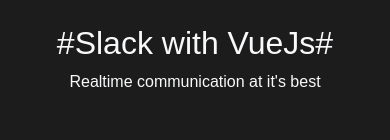
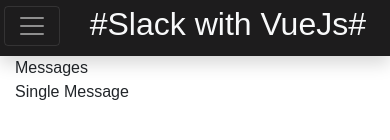
Before and after one commit to Omar611/Chat-App-Using-VueJs, a Vue app: page / in a window 390 px wide. Shown: the top 140 px of the page. Built offline with nearby package versions, Linux system fonts and the light colour scheme; no server answers; sample sign-in values are in the browser's storage.

Commit message:
Make sidebar collapse on mobile

```diff
--- a/src/pages/chat.vue
+++ b/src/pages/chat.vue
@@ -2,7 +2,7 @@
     <div>
         <div class="container-fluid">
             <div class="row">
-                <div class="col-md-3 p-4 sidebar">
+                <div class="col-md-3 p-0">
                     <sidebar />
                 </div>
                 <div class="col-md-9 content">
@@ -26,11 +26,3 @@
     },
 };
 </script>
-
-<style scoped>
-.sidebar {
-    height: 100vh;
-    background-color: #1d1c1d;
-    overflow: auto;
-}
-</style>
--- a/src/sidebar/sidebar.vue
+++ b/src/sidebar/sidebar.vue
@@ -1,7 +1,50 @@
 <template>
     <div>
-        <h2 class="text-light text-center">#Slack with VueJs#</h2>
-        <p class="text-light text-center mb-5">
+        <nav
+            class="
+                navbar navbar-dark
+                sticky-top
+                flex-md-nowrap
+                p-0
+                shadow
+                mobile-nav
+            "
+        >
+            <!-- <a href="#"
+                >Company name</a
+            > -->
+            <div
+                class="navbar-brand col-md-3 col-lg-2 mr-0 px-4 hide-on-desktop "
+            >
+                <h2 class="text-light text-right">
+                    #Slack with VueJs#
+                </h2>
+            </div>
+            <button
+                class="
+                    navbar-toggler
+                    position-absolute
+                    ml-1
+                    mb-1
+                    d-md-none
+                    collapsed
+                "
+                type="button"
+                data-toggle="collapse"
+                data-target="#sidebarMenu"
+                aria-controls="sidebarMenu"
+                aria-expanded="false"
+                aria-label="Toggle navigation"
+            >
+                <span class="navbar-toggler-icon"></span>
+            </button>
+        </nav>
+        <nav id="sidebarMenu" class="d-md-block p-4 sidebar collapse" style="">
+            <div class="sidebar-sticky pt-3">
+                <h2 class="text-light text-center hide-on-mobile">
+                    #Slack with VueJs#
+                </h2>
+                <p class="text-light text-center mb-5 hide-on-mobile">
                     Realtime communication at it's best
                 </p>
                 <div class="text-center my-4">
@@ -14,7 +57,10 @@
                         />
                     </span>
                     <span>
-                <h3 class="text-light" v-text="getCurrentUser.displayName"></h3>
+                        <h3
+                            class="text-light"
+                            v-text="getCurrentUser.displayName"
+                        ></h3>
                     </span>
                 </div>
                 <div class="text-center">
@@ -24,6 +70,10 @@
                 </div>
                 <hr class="bg-light m-4" />
                 <channels />
+                <hr class="bg-light m-4" />
+                <users />
+            </div>
+        </nav>
     </div>
 </template>
 
@@ -31,6 +81,7 @@
 import auth from "firebase/auth";
 import { mapGetters } from "vuex";
 import channels from "@/sidebar/Channels";
+import users from "@/sidebar/Users";
 
 export default {
     name: "sidebar",
@@ -48,9 +99,29 @@
     },
     components: {
         channels,
+        users,
     },
 };
 </script>
 
 <style scoped>
+.sidebar {
+    height: 100vh;
+    background-color: #1d1c1d;
+    overflow: auto;
+}
+.hide-on-desktop {
+    display: none;
+}
+.mobile-nav {
+    background-color: #1d1c1d;
+}
+@media (max-width: 767px) {
+    .hide-on-desktop {
+        display: block;
+    }
+    .hide-on-mobile {
+        display: none;
+    }
+}
 </style>
```
Lines whose indentation alone changed are shown as unchanged.
